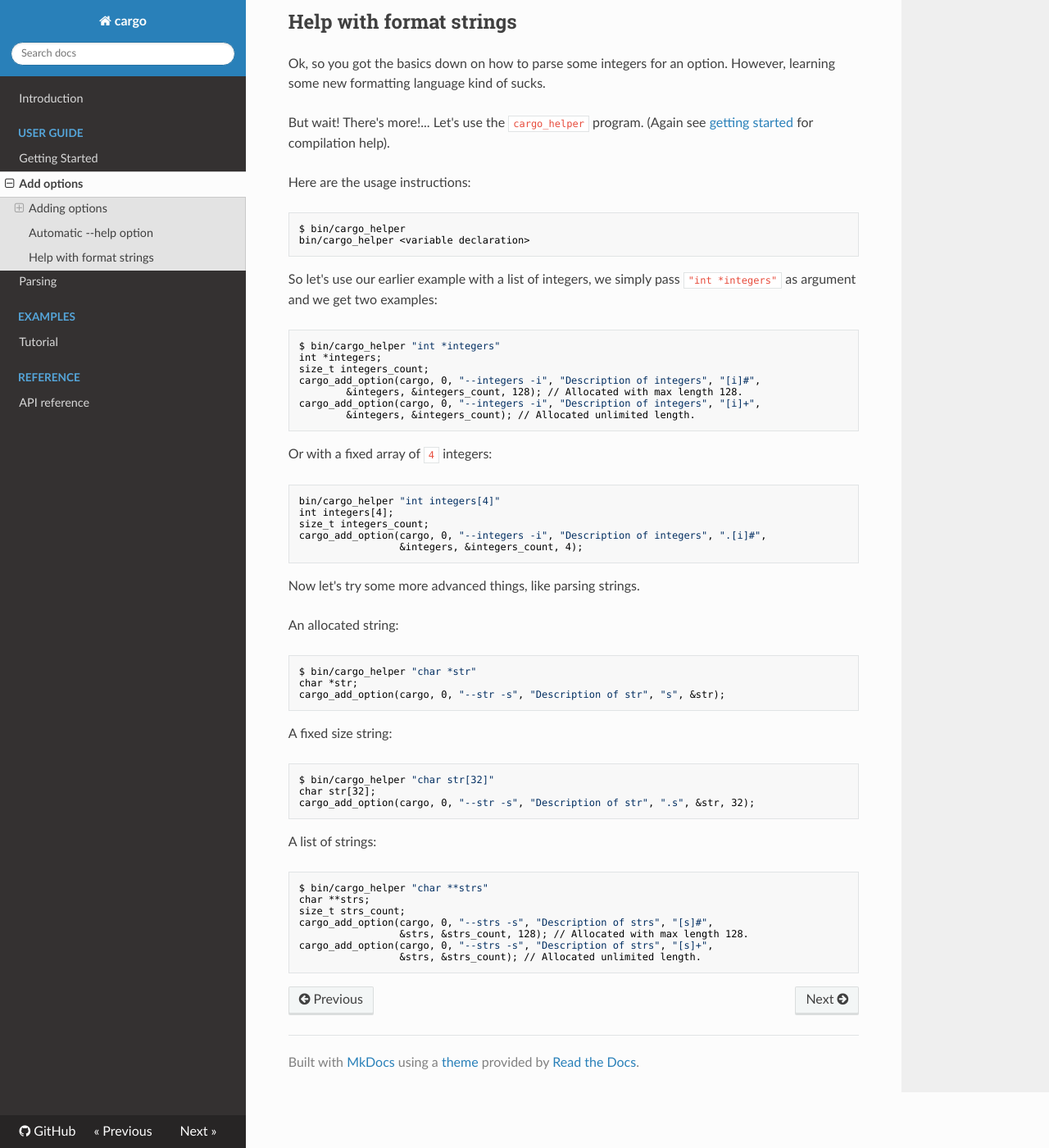
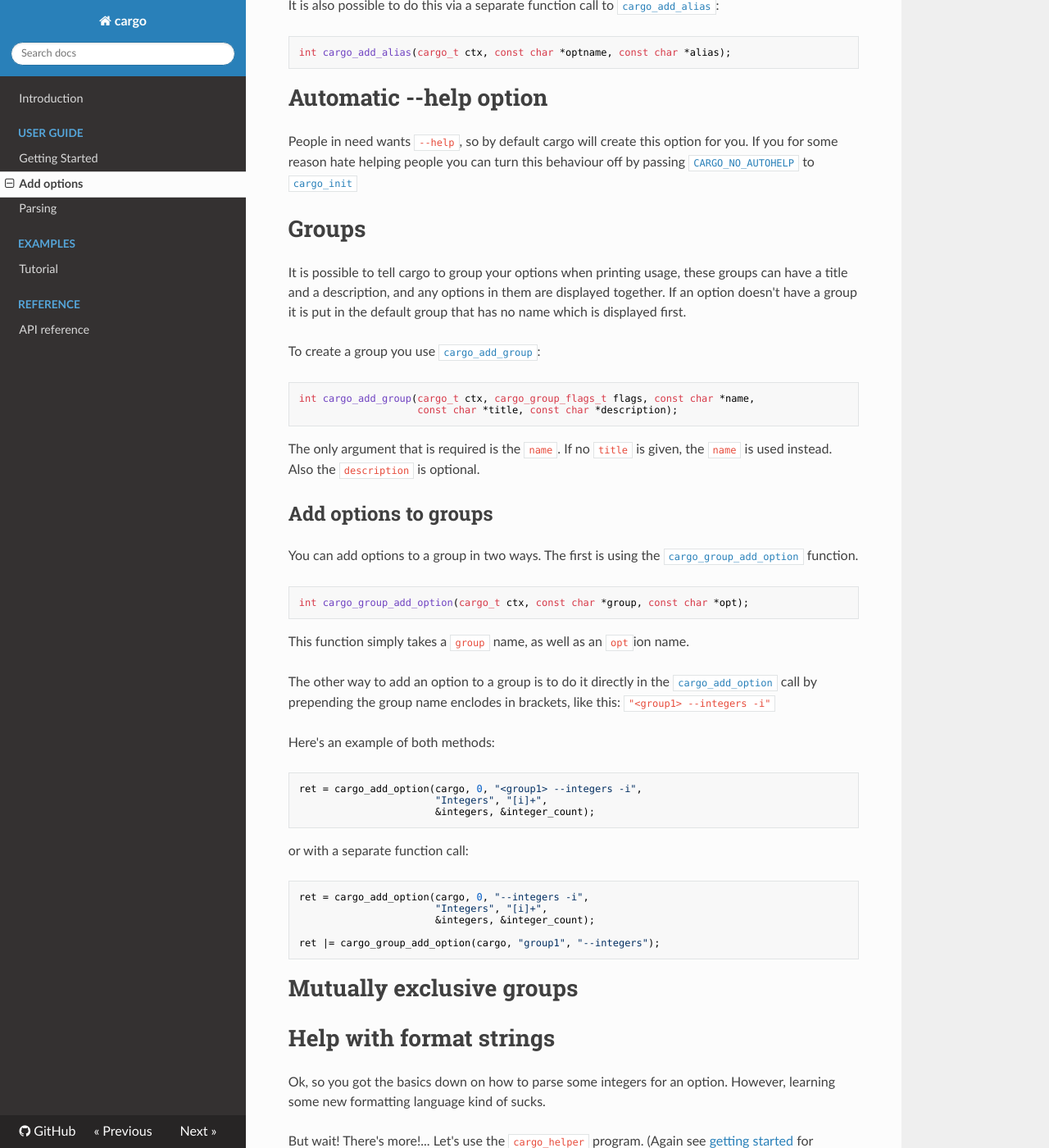
Before and after one commit to JoakimSoderberg/cargo, an MkDocs documentation site: the page built from docs/adding.md, in a window 1280 px wide and 1400 px high, scrolled down 3924 px. Shown: the whole window at 82% size. Built offline with MkDocs 1.6.1, drawn with Linux system fonts in a browser that asks for light colours; nearby versions of some CDN libraries; old or Windows-style settings are respelled for this version of MkDocs; some of the changed text lies outside the part shown.

Commit message:
More documentation

````diff
--- a/docs/adding.md
+++ b/docs/adding.md
@@ -65,7 +65,7 @@ int main(int argc, char **argv)
 ```
 
 Adding options
---------------
+==============
 The entire point of cargo is that you give it a set of options that it should
 look for when parsing a given set of commandline arguments.
 
@@ -208,16 +208,82 @@ assert(ret == 0);
       information about debugging.
 ********************************************************************************
 
+Option aliases
+==============
+As seen in the examples below, when calling
+[`cargo_add_option`](api.md#cargo_add_option) you usually pass any aliases with
+the option name, for example: `"--integers -i"`.
+
+It is also possible to do this via a separate function call to
+[`cargo_add_alias`](api.md#cargo_add_alias):
+
+```c
+int cargo_add_alias(cargo_t ctx, const char *optname, const char *alias);
+```
+
 Automatic --help option
------------------------
+=======================
 People in need wants `--help`, so by default cargo will create this option for
 you. If you for some reason hate helping people you can turn this behaviour
 off by passing [`CARGO_NO_AUTOHELP`](api.md#CARGO_NO_AUTOHELP) to
 [`cargo_init`](api.md#cargo_init)
 
+Groups
+======
+It is possible to tell cargo to group your options when printing usage, these
+groups can have a title and a description, and any options in them are displayed
+together. If an option doesn't have a group it is put in the default group
+that has no name which is displayed first.
+
+To create a group you use [`cargo_add_group`](api.md#cargo_add_group):
+
+```c
+int cargo_add_group(cargo_t ctx, cargo_group_flags_t flags, const char *name,
+                    const char *title, const char *description);
+```
+
+The only argument that is required is the `name`.
+If no `title` is given, the `name` is used instead. Also the `description`
+is optional.
+
+Add options to groups
+---------------------
+You can add options to a group in two ways. The first is using the
+[`cargo_group_add_option`](api.md#cargo_group_add_option) function.
+
+```c
+int cargo_group_add_option(cargo_t ctx, const char *group, const char *opt);
+```
+
+This function simply takes a `group` name, as well as an `opt`ion name.
+
+The other way to add an option to a group is to do it directly in the
+[`cargo_add_option`](api.md#cargo_add_option) call by prepending the group
+name enclodes in brackets, like this: `"<group1> --integers -i"`
+
+Here's an example of both methods:
+
+```c
+ret = cargo_add_option(cargo, 0, "<group1> --integers -i",
+                       "Integers", "[i]+",
+                       &integers, &integer_count);
+```
+
+or with a separate function call:
+
+```c
+ret = cargo_add_option(cargo, 0, "--integers -i",
+                       "Integers", "[i]+",
+                       &integers, &integer_count);
+
+ret |= cargo_group_add_option(cargo, "group1", "--integers");
+```
+
+Mutually exclusive groups
+=========================
 
 Help with format strings
-------------------------
+========================
 Ok, so you got the basics down on how to parse some integers for an option.
 However, learning some new formatting language kind of sucks.
 
````
Also changed, not shown: 2 other files.
